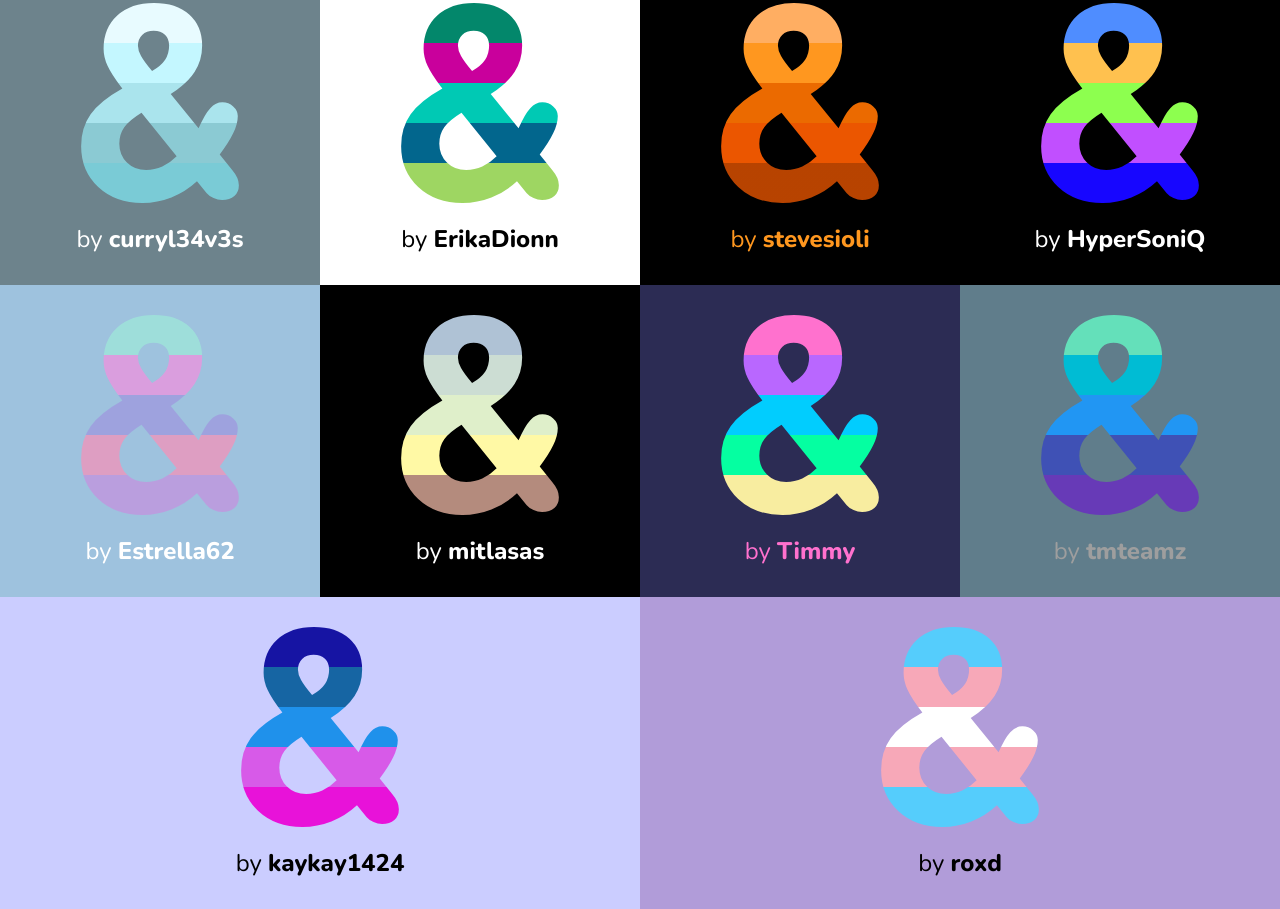
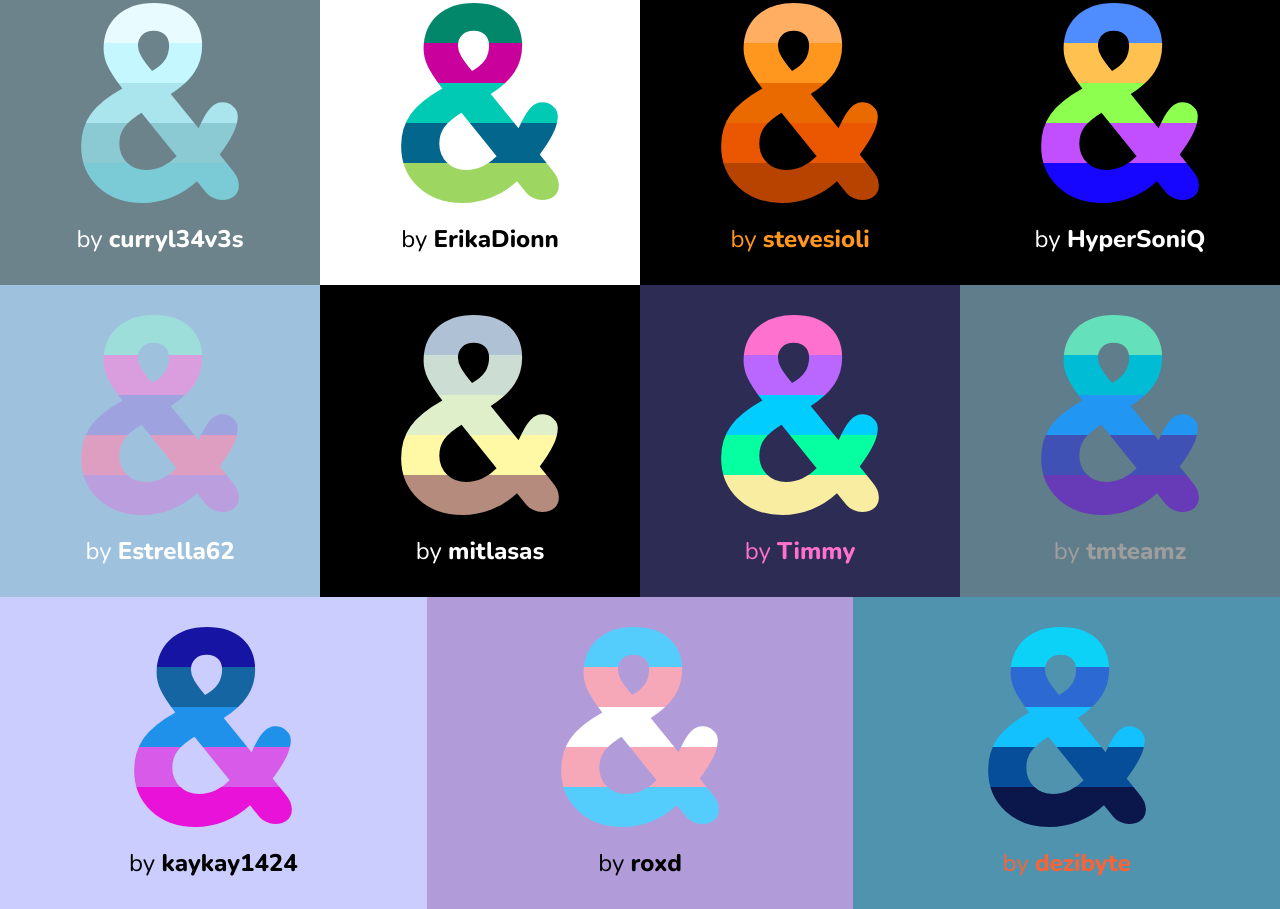
Before and after one commit to stephymiehle/hacktoberfest2018-coloring-together, a plain HTML site: page index.html in a window 1280 px wide. Shown: the part 2201-3110 px from the top of the page. Drawn offline with nearby package versions, Linux system fonts and the light colour scheme.

Commit message:
a new ampersand &)

```diff
--- a/index.html
+++ b/index.html
@@ -563,7 +563,22 @@
       by <a href="https://github.com/roxyd">roxd</a>
     </span>
   </div>
-
+  <div
+    class="swatch-card"
+    style="
+      --color1: #0dd2f7;
+      --color2: #2d69d2;
+      --color3: #13c1ff;
+      --color4: #064e99;
+      --color5: #0b164b;
+      --background: #5093af;
+      --text: #fa6335;
+    ">
+    <div class="ampersand"></div>
+    <span class="author">
+      by <a href="https://github.com/dezibyte">dezibyte</a>
+    </span>
+  </div>
   <!-- Add your new ampersand above this line -->
 </body>
 </html>
```
